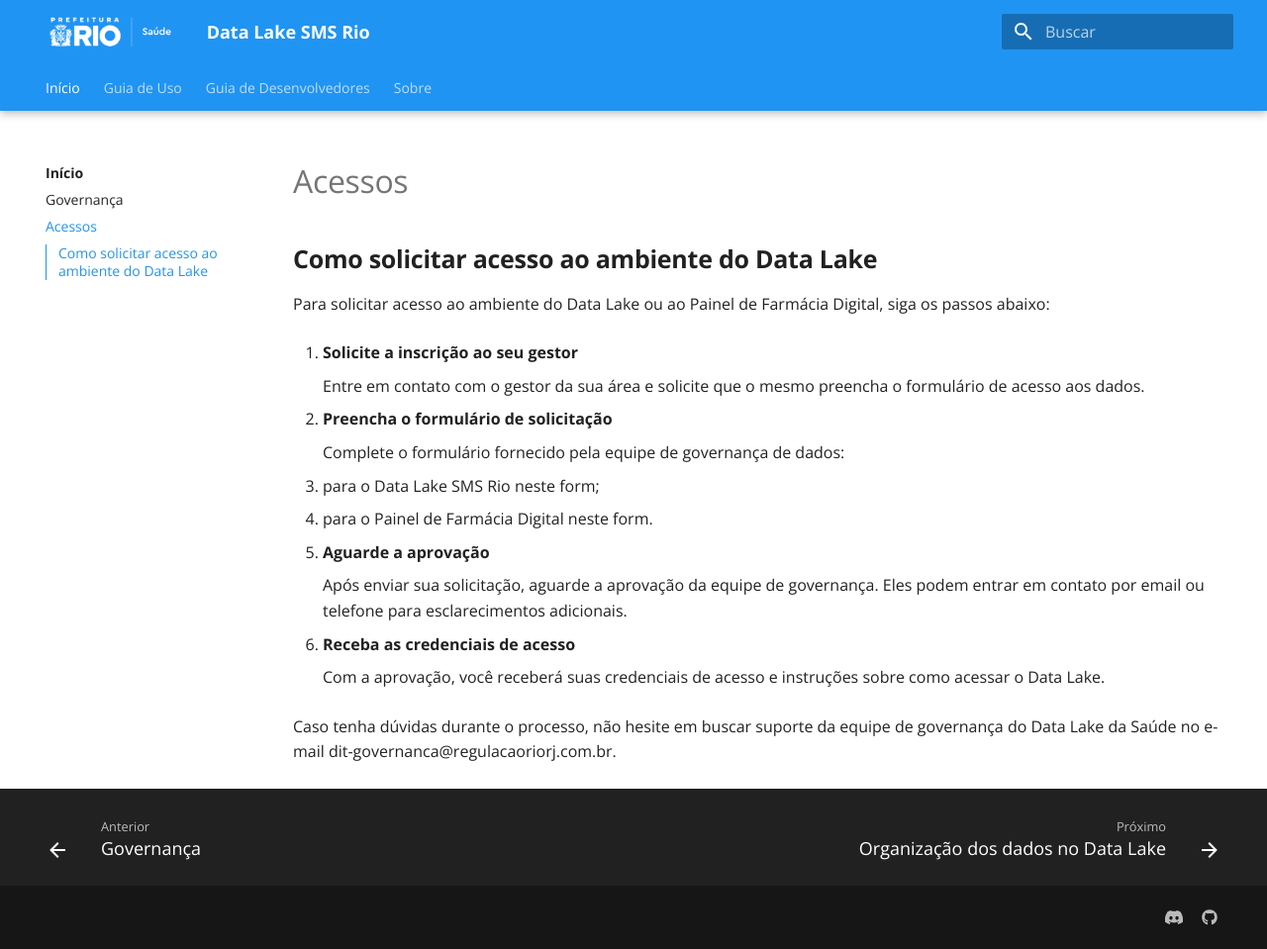
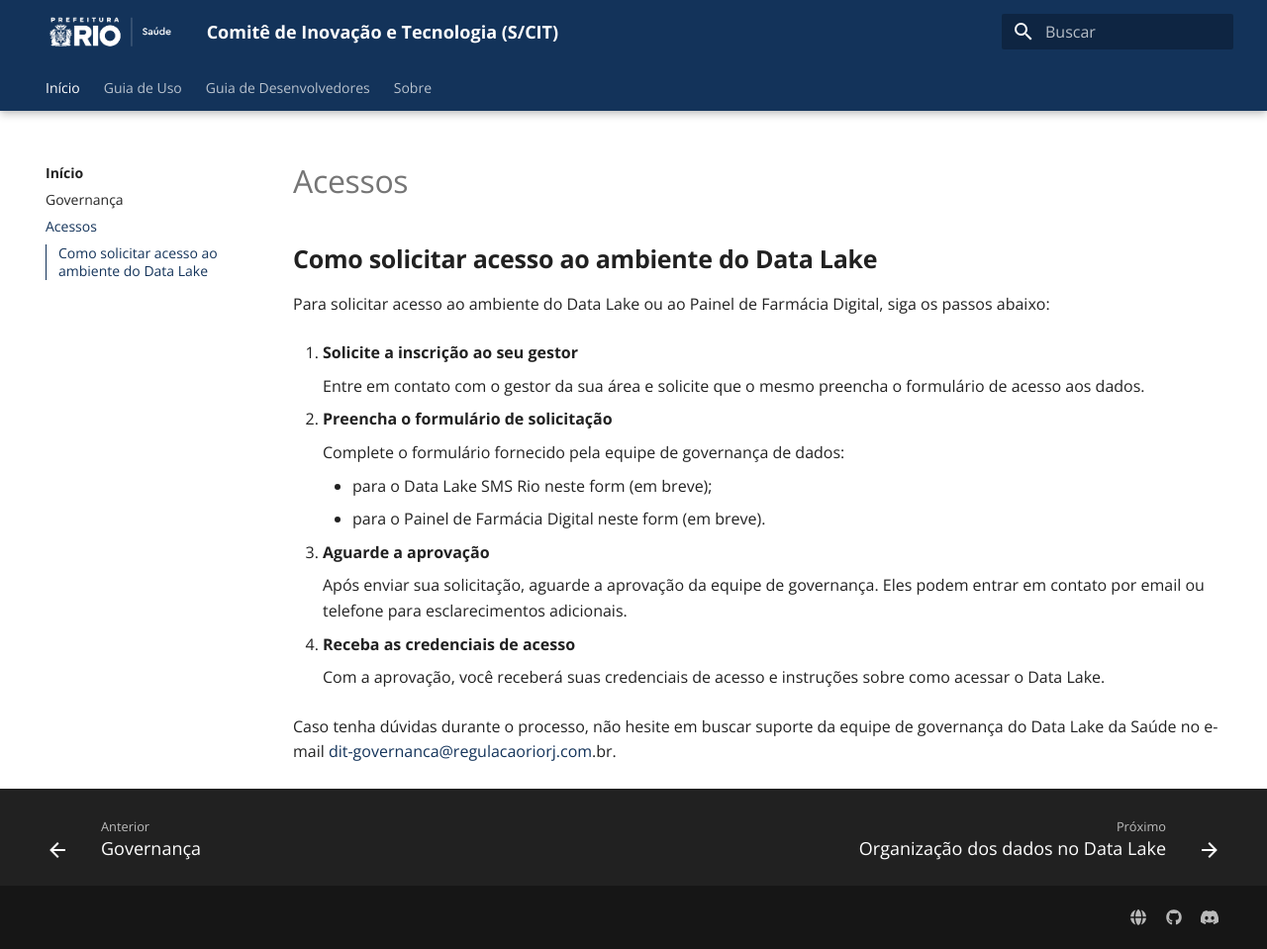
Before and after one commit to herianc/sms-datalake-docs, an MkDocs documentation site: the page built from docs/acessos.md, in a window 1280 px wide and 959 px high. Shown: the whole window at 99% size. Built offline with MkDocs 1.6.1 and Material for MkDocs 9.7.7, drawn with Linux system fonts in a browser that asks for light colours.

Commit message:
style: adiciona cores da prefeitura e  conserta formatação de algumas páginas

```diff
--- a/docs/acessos.md
+++ b/docs/acessos.md
@@ -12,8 +12,8 @@
 
     Complete o formulário fornecido pela equipe de governança de dados:
 
-   -  para o Data Lake SMS Rio neste form;
-   -  para o Painel de Farmácia Digital neste form.
+    -  para o Data Lake SMS Rio neste form (em breve);
+    -  para o Painel de Farmácia Digital neste form (em breve).
 
 3. **Aguarde a aprovação**
 
@@ -23,4 +23,4 @@
 
     Com a aprovação, você receberá suas credenciais de acesso e instruções sobre como acessar o Data Lake.
 
-Caso tenha dúvidas durante o processo, não hesite em buscar suporte da equipe de governança do Data Lake da Saúde no e-mail dit-governanca@regulacaoriorj.com.br.
+Caso tenha dúvidas durante o processo, não hesite em buscar suporte da equipe de governança do Data Lake da Saúde no e-mail [dit-governanca@regulacaoriorj.com](mailto:dit-governanca@regulacaoriorj.com 'Envie um e-mail').br.
--- a/docs/stylesheets/extra.css
+++ b/docs/stylesheets/extra.css
@@ -1,3 +1,9 @@
+:root  > * {
+  --md-primary-fg-color:        #13335a;
+  --md-primary-fg-color--light: #eceded;
+  --md-primary-fg-color--dark:  #90030C;
+}
+
 /* Ajusta o tamanho da logo no header */
 .md-header__button.md-logo img {
   height: 2rem;  /* Valor padrão é 1.2rem. Aumente conforme necessário */
@@ -9,3 +15,25 @@
   height: 4rem;
   width: auto;
 }
+
+.md-footer-meta__inner {
+  display: flex;
+  justify-content: space-between;
+  align-items: center;
+}
+
+.md-footer-meta__inner .md-copyright {
+  flex-grow: 0;
+}
+
+.custom-footer-text {
+  text-align: center;
+  font-size: .64rem;
+}
+
+@media screen and (max-width: 76.1875em) {
+  .md-footer-meta__inner {
+    flex-direction: column;
+    gap: 0.8rem;
+  }
+}
--- a/mkdocs.yml
+++ b/mkdocs.yml
@@ -1,4 +1,4 @@
-site_name: Data Lake SMS Rio
+site_name: Comitê de Inovação e Tecnologia (S/CIT)
 site_url: https://herianc.github.io/sms-datalake-docs
 nav:
   - Início:
@@ -23,8 +23,7 @@
   logo: assets/logo.png
   favicon: assets/favicon.png
   palette:
-    primary: blue
-    accent: orange
+    primary: custom
   font:
     text: Open Sans
     code: JetBrains Mono
@@ -57,10 +56,14 @@
 extra:
   version: 2.0
   social:
+    - icon: fontawesome/solid/globe
+      link: https://saude.prefeitura.rio/
+    - icon: fontawesome/brands/github
+      link: https://github.com/prefeitura-rio
     - icon: fontawesome/brands/discord
       link: https://discord.gg/SRVQPcJb
-    - icon: fontawesome/brands/github
-      link: https://github.com/prefeitura-rio
+
+
   generator: false
 # repo_url: https://github.com/prefeitura-rio/docs-sms
 # repo_name: prefeitura-rio/docs-sms
```
Also changed, not shown: docs/sobre/sobre.md (+9 -4 lines).
